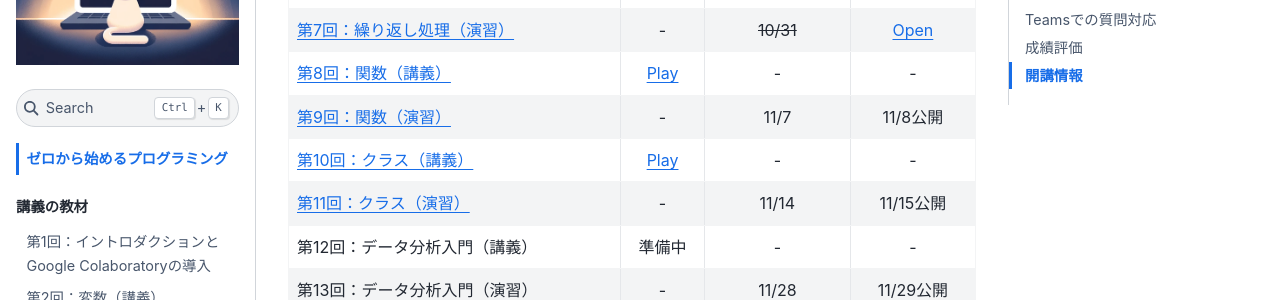
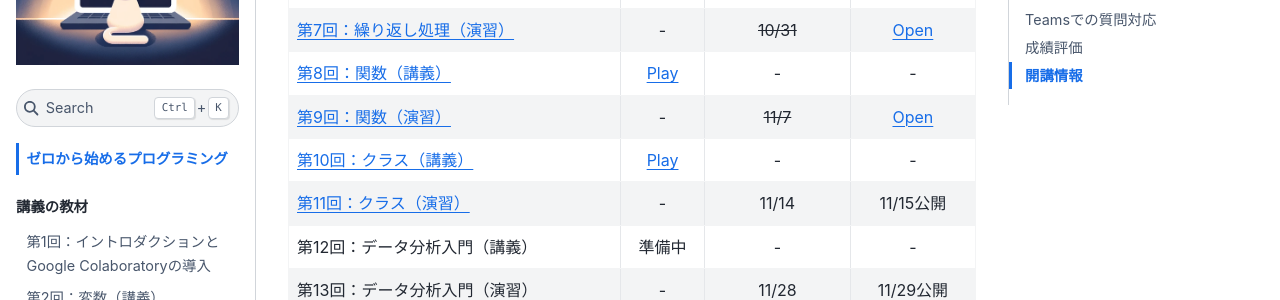
Before and after one commit to ground-zero-programming/zero-pro2024-public, a Jupyter Book: the page built from intro.md, in a window 1280 px wide and 900 px high, scrolled down 1102 px. Shown: the part 153-453 px from the top of the window. Built offline with Jupyter Book 1.0.4 settings and Sphinx 7.4.7 and the Sphinx Book theme 1.1.4, drawn with Linux system fonts in a browser that asks for light colours; pages that are not in the unit, such as notebooks, are missing from menus.

Commit message:
add: answer of #9

```diff
--- a/intro.md
+++ b/intro.md
@@ -37,7 +37,7 @@
 | [第6回：繰り返し処理（講義）](docs/06/loops.ipynb) | [Play](https://hiroshimauniv-my.sharepoint.com/:v:/g/personal/furui_hiroshima-u_ac_jp/Efn0HJbiNCNAr_W3PkKpEBkBWKhH9Xq-efOWb2AahHRbsQ) | - | - |
 | [第7回：繰り返し処理（演習）](docs/07/exercise_loops.ipynb)  | - | <del>10/31</del> | [Open](docs/07_ans/answer_loops.ipynb) |
 | [第8回：関数（講義）](docs/08/functions_and_scope.ipynb) | [Play](https://hiroshimauniv-my.sharepoint.com/:v:/g/personal/furui_hiroshima-u_ac_jp/EQTxkkyhYWBOo-DoXJepy3IBYGp6qV_gXf-V_dHnYuFuHg) | - | - |
-| [第9回：関数（演習）](docs/09/exercise_functions_and_scope.ipynb) |- | 11/7 | 11/8公開 |
+| [第9回：関数（演習）](docs/09/exercise_functions_and_scope.ipynb) |- | <del>11/7</del> | [Open](docs/09_ans/answer_functions_and_scope.ipynb) |
 | [第10回：クラス（講義）](docs/10/class.ipynb) | [Play](https://hiroshimauniv-my.sharepoint.com/:v:/g/personal/furui_hiroshima-u_ac_jp/EYuiwC6E6ShHr8cZpnYEr1QBaKiC8y2bIGFbHHY0CFGjbA) | - | - |
 | [第11回：クラス（演習）](docs/11/exercise_class.ipynb)  | - | 11/14 | 11/15公開 |
 | 第12回：データ分析入門（講義） | 準備中 | - | - |
```
Also changed, not shown: docs/09_ans/answer_functions_and_scope.ipynb (added).
